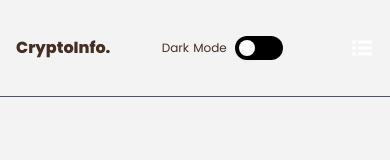
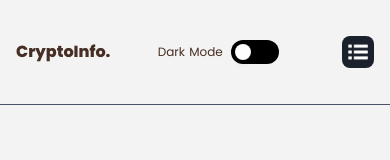
Before and after one commit to ChristianPredoianu/nuxt-crypto-currency-v2, a Nuxt app: page / in a window 390 px wide. Shown: the top 160 px of the page. Built offline with nearby package versions, Linux system fonts and the light colour scheme.

Commit message:
added background to hamburger on mobile view

```diff
--- a/components/NavBar.vue
+++ b/components/NavBar.vue
@@ -31,7 +31,10 @@
             ></div>
           </div>
         </div>
-        <div class="sm:hidden">
+        <div
+          class="sm:hidden p-1"
+          :class="{ 'bg-gray-900 rounded-lg': !isDarkMode }"
+        >
           <img
             src="@/assets/images/hamburger.png"
             alt="logo"
```
